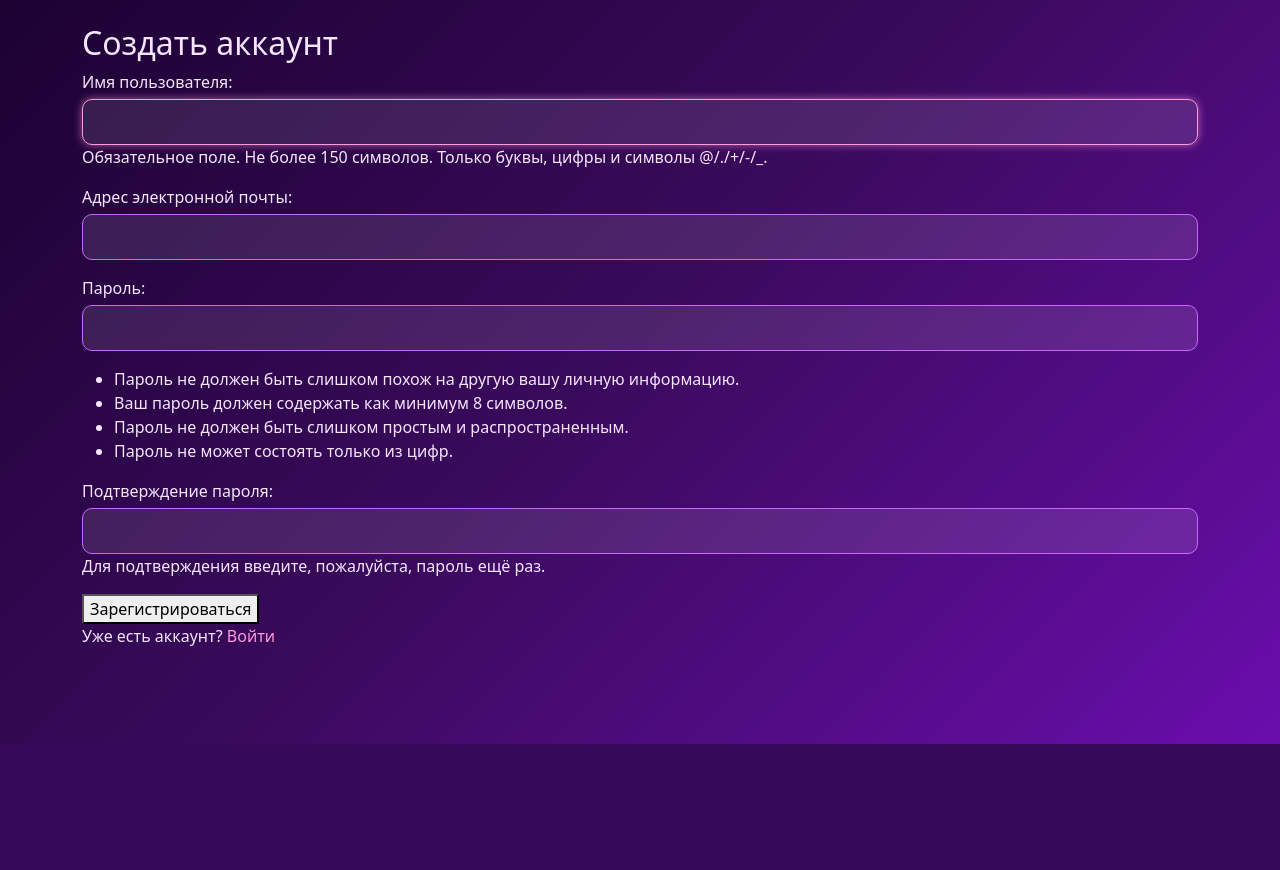
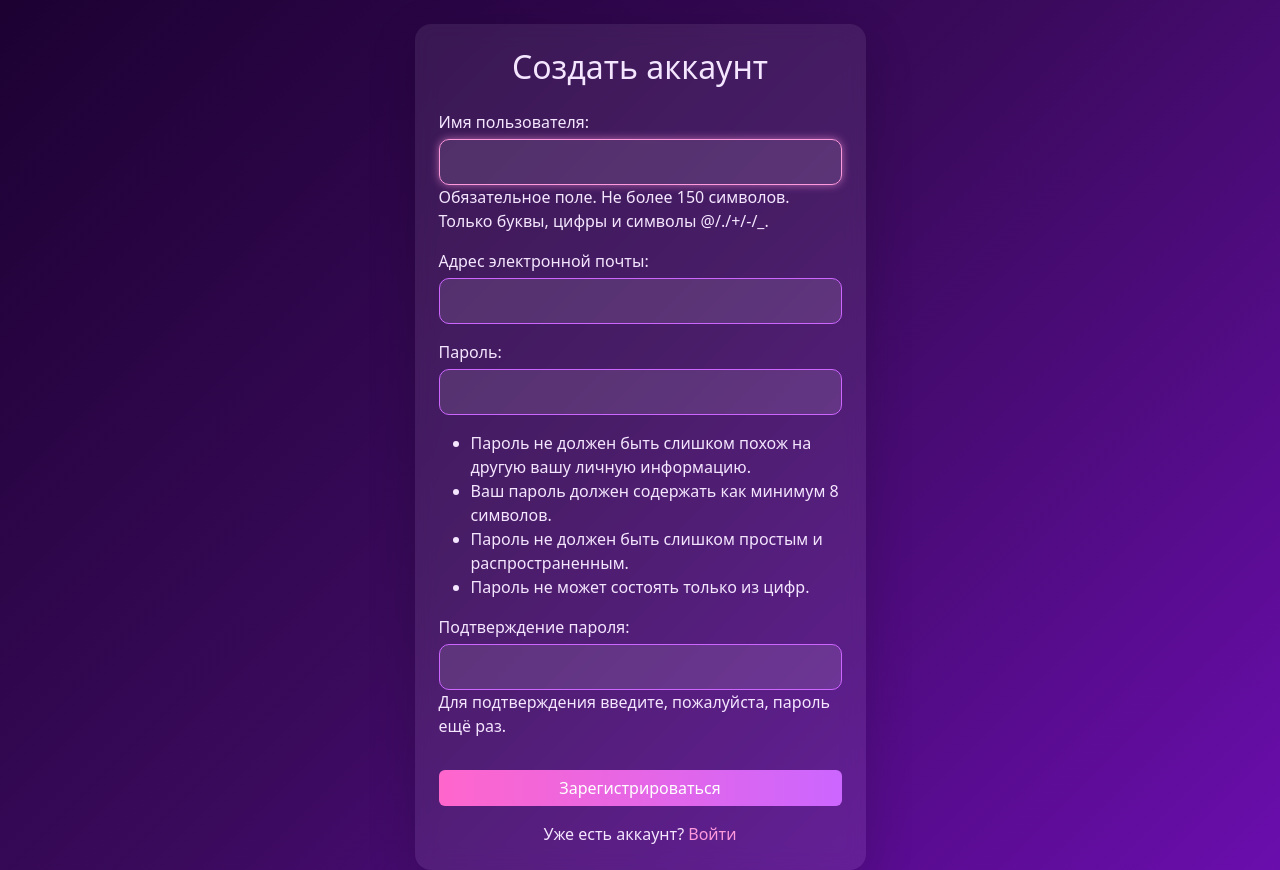
Before and after one commit to vadik7985-maker/final_project2, a Django app: page /auth/register/ in a window 1280 px wide. Shown: the part 80-950 px from the top of the page. Before the commit the page ends 824 px from the top, so only its background shows below. Run offline with Django 5.2, Linux system fonts and the light colour scheme.

Commit message:
переделала визуал у регистраци и еще кнопку удалить из избранного, все стилево теперь

```diff
--- a/prediction_site/predictions/templates/result.html
+++ b/prediction_site/predictions/templates/result.html
@@ -24,7 +24,7 @@
 
                     {% if is_favorite %}
                         <a href="{% url 'remove_from_favorites' cookie.id %}"
-                           class="btn btn-warning btn-lg">
+                           class="btn btn-outline-danger btn-lg">
                             Удалить из избранного
                         </a>
                     {% else %}
--- a/prediction_site/templates/registration/register.html
+++ b/prediction_site/templates/registration/register.html
@@ -3,21 +3,34 @@
 {% block title %}Регистрация{% endblock %}
 
 {% block content %}
-    <h2>Создать аккаунт</h2>
+
+<div class="row justify-content-center">
+    <div class="col-md-5">
+        <div class="card shadow-lg p-4">
+
+            <h2 class="text-center mb-4">Создать аккаунт</h2>
 
             {% if form.errors %}
-        <p style="color: red;">Пожалуйста, исправьте ошибки в форме:</p>
+                <div class="alert alert-danger text-center">
+                    Пожалуйста, исправьте ошибки в форме
+                </div>
                 {{ form.errors }}
             {% endif %}
 
             <form method="post">
                 {% csrf_token %}
                 {{ form.as_p }}
-        <button type="submit">Зарегистрироваться</button>
+                <button type="submit" class="btn btn-primary w-100 mt-3">
+                    Зарегистрироваться
+                </button>
             </form>
 
-    <p>
+             <div class="text-center mt-3">
                 Уже есть аккаунт?
                 <a href="{% url 'login' %}">Войти</a>
-    </p>
+            </div>
+
+        </div>
+    </div>
+</div>
 {% endblock %}
```
Also changed, not shown: prediction_site/db.sqlite3. Lines whose indentation alone changed are shown as unchanged.
